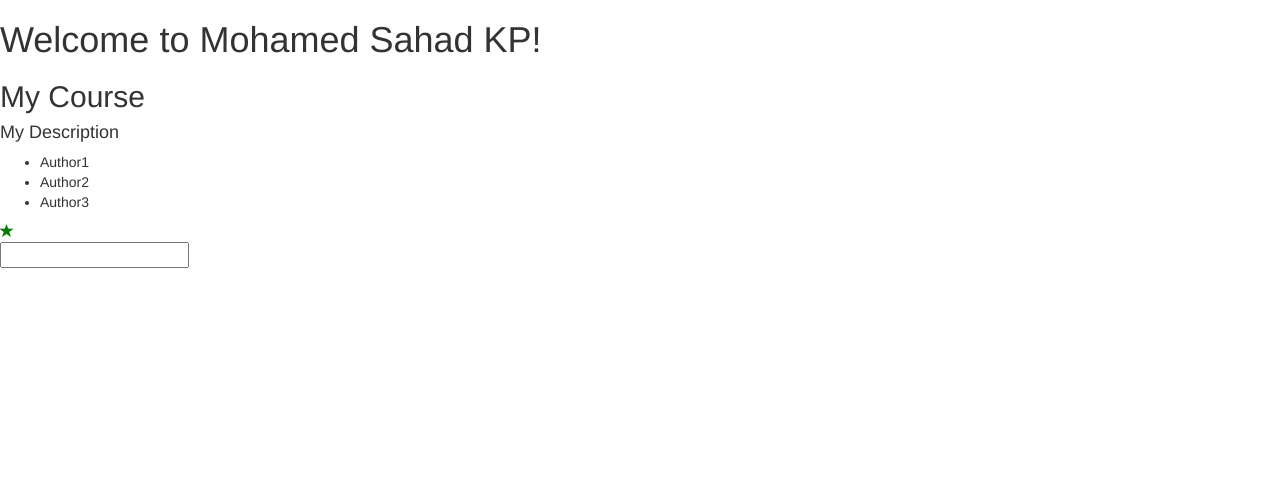
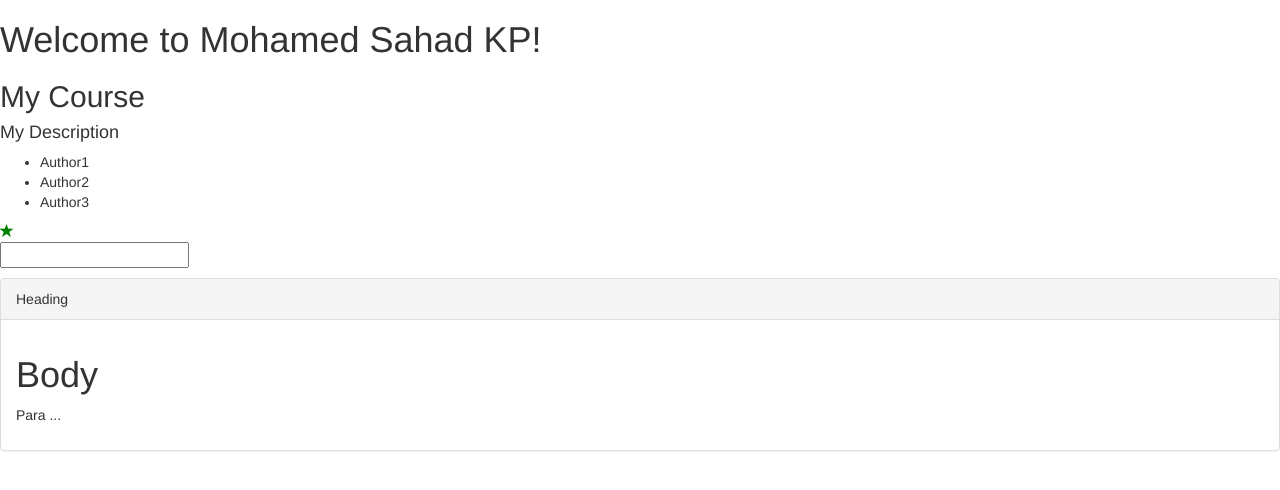
Before and after one commit to mohamedsahadkp/angular, an Angular app in the folder example/: page / in a window 1280 px wide. Shown: the top 490 px of the page. Built offline with nearby package versions, Linux system fonts and the light colour scheme.

Commit message:
new component with bootstrap panel and ng-content

```diff
--- a/example/src/app/app.component.html
+++ b/example/src/app/app.component.html
@@ -3,3 +3,10 @@
 </h1>
 <course> </course>
 <app-star [isFavorite]="data.isFavorite" (change) = "onFavoriteChange($event)"></app-star>
+<app-bootstrap-panel>
+    <div class="heading"> Heading </div>
+    <div class="body">
+        <h1> Body</h1>
+        <p> Para ... </p>
+    </div>
+</app-bootstrap-panel>
--- a/example/src/app/app.module.ts
+++ b/example/src/app/app.module.ts
@@ -8,6 +8,7 @@
 import { CourseComponent } from './course/course.component';
 import { StarComponent } from './star/star.component';
 import { StarPipe } from './star/star.pipe';
+import { BootstrapPanelComponent } from './bootstrap-panel/bootstrap-panel.component';
 
 @NgModule({
   declarations: [
@@ -16,6 +17,7 @@
     CourseComponent,
     StarComponent,
     StarPipe,
+    BootstrapPanelComponent,
   ],
   imports: [
     BrowserModule,
--- /dev/null
+++ b/example/src/app/bootstrap-panel/bootstrap-panel.component.html
@@ -0,0 +1,9 @@
+
+<div class="panel panel-default">
+  <div class="panel-heading">
+    <ng-content select=".heading"></ng-content>
+  </div>
+  <div class="panel-body">
+    <ng-content class=".body"></ng-content>
+  </div>
+</div>
--- /dev/null
+++ b/example/src/app/bootstrap-panel/bootstrap-panel.component.ts
@@ -0,0 +1,15 @@
+import { Component, OnInit } from '@angular/core';
+
+@Component({
+  selector: 'app-bootstrap-panel',
+  templateUrl: './bootstrap-panel.component.html',
+  styleUrls: ['./bootstrap-panel.component.css']
+})
+export class BootstrapPanelComponent implements OnInit {
+
+  constructor() { }
+
+  ngOnInit() {
+  }
+
+}
```
Also changed, not shown: example/src/app/bootstrap-panel/bootstrap-panel.component.css (added), 1 other file (tests, documents, lock files or other folders).
